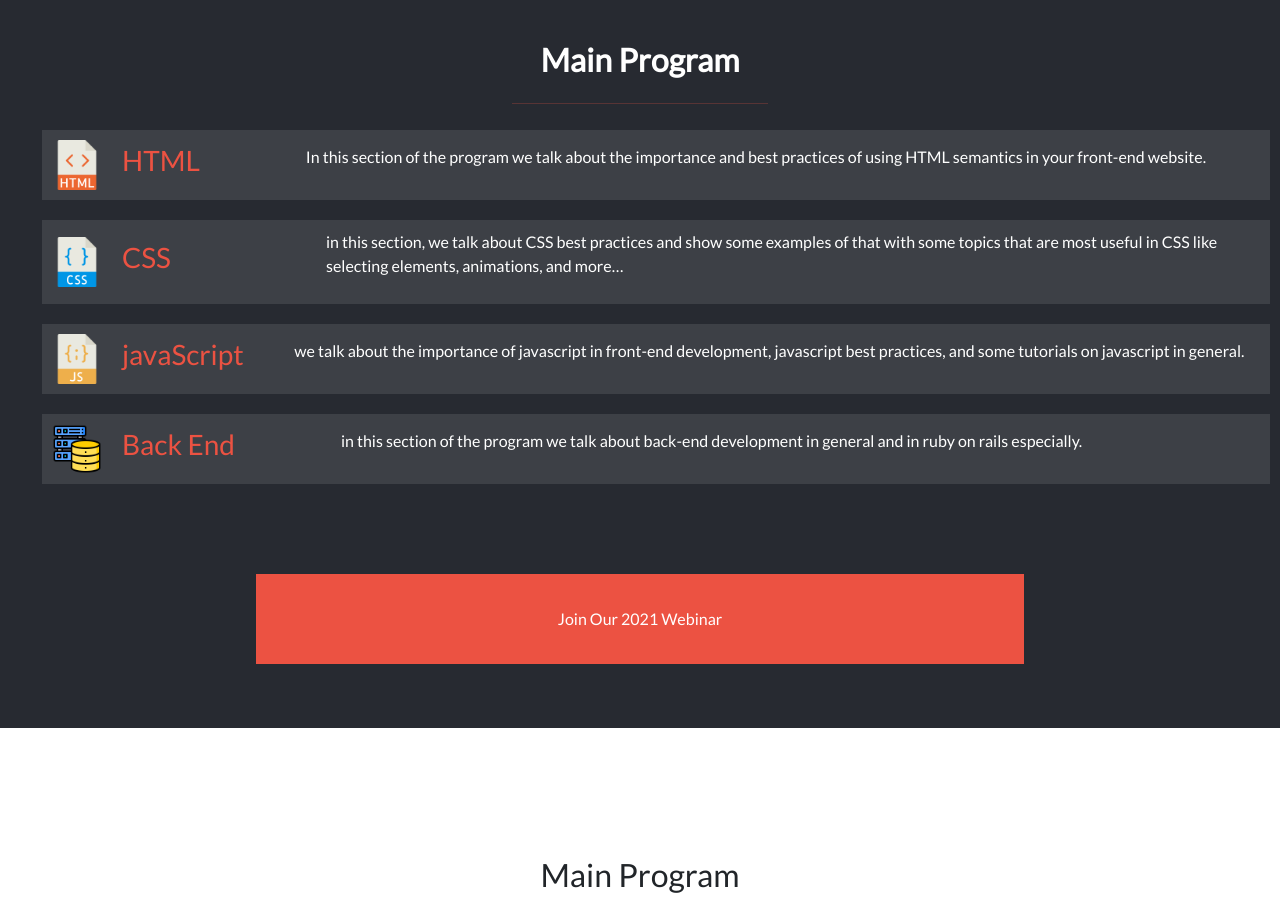
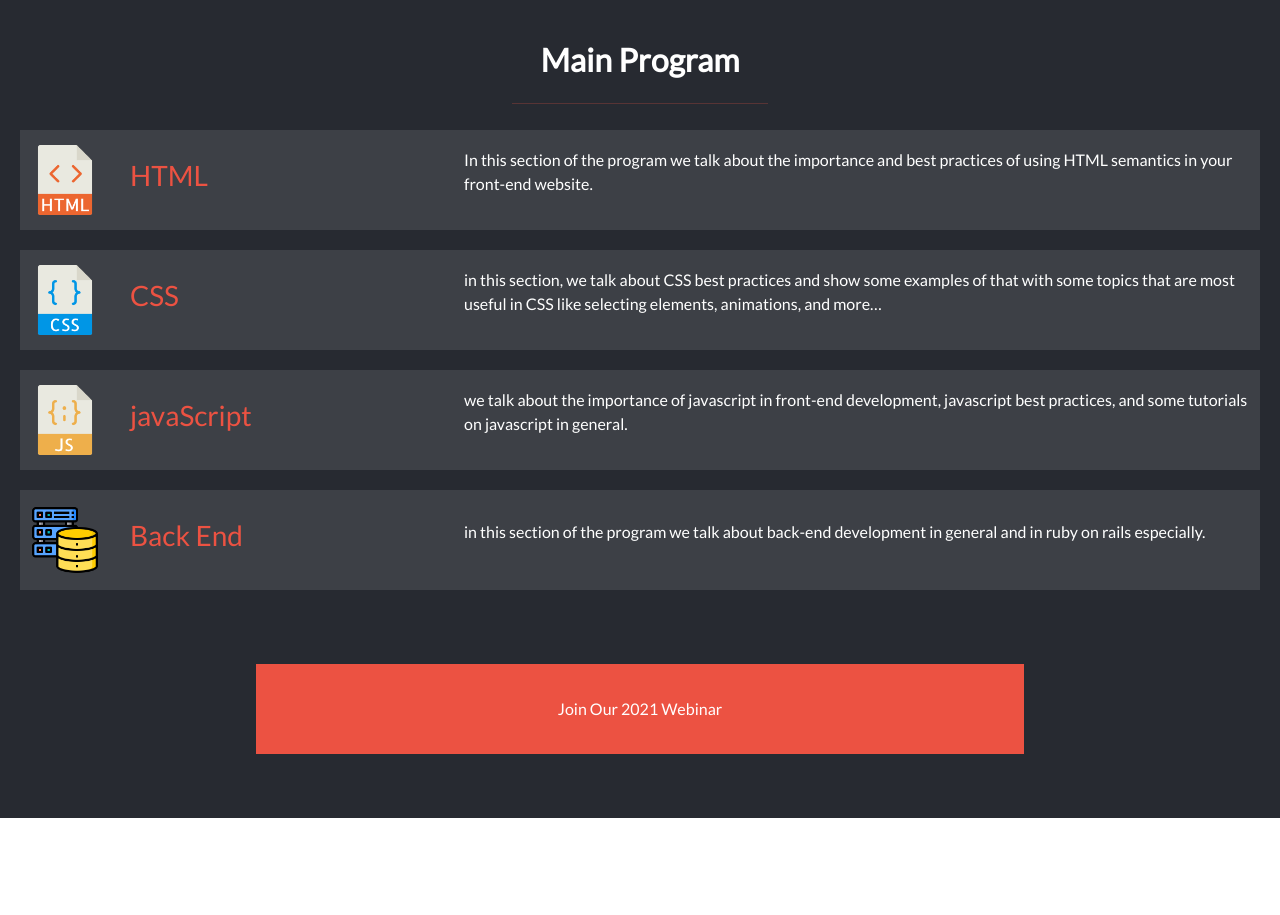
Before and after one commit to DyaryRaoof/our-courses, a plain HTML site: page index.html in a window 1280 px wide. Shown: the part 840-1755 px from the top of the page. Drawn offline with nearby package versions, Linux system fonts and the light colour scheme.

Commit message:
Fix styling of main-program li's

```diff
--- a/index.html
+++ b/index.html
@@ -56,9 +56,12 @@
             <hr class="short-orange-hr">
             <ul>
                 <li class="d-flex">
+                    <div class="d-flex course-item">
                         <img src="images/icon-html.png" alt="html icon">
                         <h3 class="orange-color">HTML</h3>
-                    <p id="html">In this section of the program we talk about
+                    </div>
+                    <p class="course-item-description">In this section of the
+                        program we talk about
                         the
                         importance and best practices of using HTML semantics in
                         your front-end website.
@@ -66,9 +69,12 @@
                 </li>
 
                 <li class="d-flex">
+                    <div class="d-flex course-item">
                         <img src="images/icon-css.png" alt="html icon">
                         <h3 class="orange-color">CSS</h3>
-                    <p id="css">in this section, we talk about CSS best
+                    </div>
+                    <p class="course-item-description">in this section, we talk
+                        about CSS best
                         practices and
                         show some examples of that with some topics that are
                         most useful in CSS like selecting elements, animations,
@@ -77,9 +83,12 @@
                 </li>
 
                 <li class="d-flex">
+                    <div class="d-flex course-item">
                         <img src="images/icon-javascript.png" alt="html icon">
                         <h3 class="orange-color">javaScript</h3>
-                    <p id="javascript">we talk about the importance of
+                    </div>
+                    <p class="course-item-description">we talk about the
+                        importance of
                         javascript in front-end
                         development, javascript best practices, and some
                         tutorials on javascript in general.
@@ -87,9 +96,12 @@
                 </li>
 
                 <li class="d-flex">
+                    <div class="d-flex course-item">
                         <img src="images/icon-server.png" alt="html icon">
                         <h3 class="orange-color">Back End</h3>
-                    <p id="back-end">in this section of the program we talk
+                    </div>
+                    <p class="course-item-description">in this section of the
+                        program we talk
                         about back-end development in general and in ruby on
                         rails especially.
                     </p>
--- a/styles.css
+++ b/styles.css
@@ -83,37 +83,36 @@ header h1 {
 #main-program ul {
   display: flex;
   flex-direction: column;
+  margin: 0;
+  padding: 0;
 }
 
 #main-program ul > li {
   background-color: rgba(255, 255, 255, 0.1);
   align-items: center;
-  justify-content: flex-start;
-  margin: 10px;
+  justify-content: space-between;
+  margin: 10px 20px;
+  height: 100px;
 }
 
 #main-program ul > li > * {
   padding: 10px;
 }
 
+.course-item {
+  align-items: center;
+}
+
+.course-item h3 {
+  padding-left: 30px;
+}
+
 #main-program ul > li > p {
   color: white;
 }
 
-#html {
-  margin-left: 7%;
-}
-
-#css {
-  margin-left: 11%;
-}
-
-#javascript {
-  margin-left: 2.5%;
-}
-
-#back-end {
-  margin-left: 7%;
+.course-item-description {
+  width: 65%;
 }
 
 #hr-wrapper {
@@ -127,7 +126,7 @@ header h1 {
   background-color: #ec5242;
 }
 
-#main-program ul > li > img {
+#main-program img {
   width: 70px;
   height: 70px;
 }
```
Lines whose indentation alone changed are shown as unchanged.
